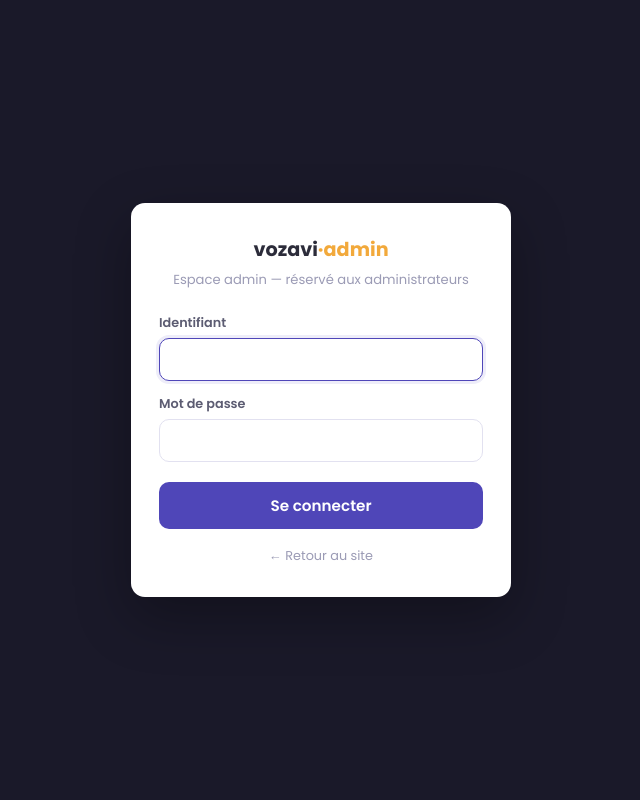
After one commit to Zizou897/linkProject, a Django app: page /admin-vozavi/login/ in a window 1280 px wide. The commit adds this page. Shown: the whole page, without its empty margins (319-959 px from the left). Run offline with Django 5.2, Linux system fonts and the light colour scheme; parts of the project's set-up code (start-up, migrations or seed data) failed here and were passed over.

Commit message:
Back-office : connexion/deconnexion admin dediee (super-admin, rate-limit, next sur) + bouton deconnexion dans la barre laterale
Co-Authored-By: Claude Opus 4.8 <noreply@anthropic.com>

```diff
--- a/core/src/backoffice/decorators.py
+++ b/core/src/backoffice/decorators.py
@@ -1,14 +1,15 @@
 from functools import wraps
 from django.contrib.auth.views import redirect_to_login
 from django.http import Http404
+from django.urls import reverse
 
 
 def superuser_required(view):
-    """Anonyme → connexion ; authentifié non-superadmin → 404 (pas de divulgation)."""
+    """Anonyme → connexion admin ; authentifié non-superadmin → 404 (pas de divulgation)."""
     @wraps(view)
     def _wrapped(request, *args, **kwargs):
         if not request.user.is_authenticated:
-            return redirect_to_login(request.get_full_path())
+            return redirect_to_login(request.get_full_path(), login_url=reverse('bo_login'))
         if not request.user.is_superuser:
             raise Http404
         return view(request, *args, **kwargs)
--- /dev/null
+++ b/core/src/backoffice/templates/backoffice/login.html
@@ -0,0 +1,50 @@
+{% load static %}
+<!DOCTYPE html>
+<html lang="fr">
+<head>
+<meta charset="UTF-8">
+<meta name="viewport" content="width=device-width, initial-scale=1.0">
+<meta name="robots" content="noindex,nofollow">
+<title>Connexion — Espace admin Vozavi</title>
+<link rel="preconnect" href="https://fonts.googleapis.com">
+<link rel="preconnect" href="https://fonts.gstatic.com" crossorigin>
+<link rel="preload" as="style" href="https://fonts.googleapis.com/css2?family=Poppins:wght@400;500;600;700;800&family=Inter:wght@400;500;600&display=swap" onload="this.onload=null;this.rel='stylesheet'">
+<noscript><link rel="stylesheet" href="https://fonts.googleapis.com/css2?family=Poppins:wght@400;500;600;700;800&family=Inter:wght@400;500;600&display=swap"></noscript>
+<link rel="stylesheet" href="{% static 'app/css/vozavi.css' %}">
+<style>
+body{min-height:100dvh;display:flex;align-items:center;justify-content:center;background:#1A1929;padding:24px}
+.lg{width:100%;max-width:380px;background:var(--white);border-radius:var(--r);box-shadow:0 20px 56px rgba(0,0,0,.3);padding:32px 28px}
+.lg-brand{font-family:var(--fh);font-weight:700;font-size:1.2rem;color:var(--txt);text-align:center}
+.lg-brand span{color:var(--amb)}
+.lg-sub{text-align:center;color:var(--txt-3);font-size:.82rem;margin:6px 0 24px;font-family:var(--fh)}
+.lg-field{margin-bottom:14px}
+.lg-field label{display:block;font-family:var(--fh);font-size:.8rem;font-weight:600;color:var(--txt-2);margin-bottom:6px}
+.lg-field input{width:100%;padding:11px 14px;border:1.5px solid var(--bdr);border-radius:var(--r-sm);font-family:var(--fb);font-size:15px;color:var(--txt);transition:border-color .15s,box-shadow .15s}
+.lg-field input:focus{outline:none;border-color:var(--ind);box-shadow:0 0 0 3px var(--ind-pale)}
+.lg-btn{width:100%;margin-top:6px;padding:12px;border:none;border-radius:var(--r-sm);background:var(--ind);color:#fff;font-family:var(--fh);font-weight:600;font-size:.95rem;cursor:pointer;transition:background .15s}
+.lg-btn:hover{background:var(--ind-d)}
+.lg-error{background:var(--red-pale);color:var(--red);border-radius:var(--r-sm);padding:10px 12px;font-size:.83rem;margin-bottom:16px;font-family:var(--fh);text-align:center}
+.lg-back{display:block;text-align:center;margin-top:18px;font-size:.8rem;color:var(--txt-3);font-family:var(--fh)}
+.lg-back:hover{color:var(--ind)}
+</style>
+</head>
+<body>
+<form class="lg" method="post" action="{% url 'bo_login' %}" novalidate>
+  {% csrf_token %}
+  <input type="hidden" name="next" value="{{ next }}">
+  <div class="lg-brand">vozavi<span>·admin</span></div>
+  <div class="lg-sub">Espace admin — réservé aux administrateurs</div>
+  {% if error %}<div class="lg-error">{{ error }}</div>{% endif %}
+  <div class="lg-field">
+    <label for="username">Identifiant</label>
+    <input type="text" id="username" name="username" autocomplete="username" autofocus required>
+  </div>
+  <div class="lg-field">
+    <label for="password">Mot de passe</label>
+    <input type="password" id="password" name="password" autocomplete="current-password" required>
+  </div>
+  <button type="submit" class="lg-btn">Se connecter</button>
+  <a href="{% url 'home' %}" class="lg-back">← Retour au site</a>
+</form>
+</body>
+</html>
--- a/core/src/backoffice/urls.py
+++ b/core/src/backoffice/urls.py
@@ -2,6 +2,8 @@ from django.urls import path
 from . import views
 
 urlpatterns = [
+    path('login/', views.bo_login, name='bo_login'),
+    path('logout/', views.bo_logout, name='bo_logout'),
     path('', views.overview, name='bo_overview'),
     path('partials/kpis/', views.kpis_partial, name='bo_kpis_partial'),
     path('users/', views.users_list, name='bo_users'),
--- a/core/src/backoffice/views.py
+++ b/core/src/backoffice/views.py
@@ -1,18 +1,66 @@
 from datetime import timedelta
 
+from django.contrib.auth import authenticate, login, logout
 from django.contrib.auth.models import User
 from django.core.cache import cache
 from django.core.paginator import Paginator
 from django.db.models import Count, Max, Q
 from django.shortcuts import get_object_or_404, redirect, render
 from django.http import HttpResponse
+from django.urls import reverse
 from django.utils import timezone
+from django.utils.http import url_has_allowed_host_and_scheme
 
 from app.models import ActivityEvent, ContactMessage, VozaviForm
 from app.activity import log_event
 
 from .decorators import superuser_required
 from .kpis import overview_context
+
+
+# ── AUTHENTIFICATION ADMIN ─────────────────────────────────────────────────────
+
+def bo_login(request):
+    """Connexion dédiée au back-office : super-utilisateurs uniquement."""
+    if request.user.is_authenticated and request.user.is_superuser:
+        return redirect('bo_overview')
+
+    error = None
+    if request.method == 'POST':
+        ip = (request.META.get('HTTP_X_FORWARDED_FOR',
+                               request.META.get('REMOTE_ADDR', '')) or '').split(',')[0].strip()
+        rate_key = f'bo_login_attempts_{ip}'
+        attempts = cache.get(rate_key, 0)
+        if attempts >= 5:
+            return render(request, 'backoffice/login.html', {
+                'error': "Trop de tentatives. Réessayez dans 15 minutes.",
+                'next': request.POST.get('next', ''),
+            })
+
+        username = request.POST.get('username', '').strip()
+        password = request.POST.get('password', '')
+        user = authenticate(request, username=username, password=password)
+        if user is not None and user.is_active and user.is_superuser:
+            cache.delete(rate_key)
+            login(request, user)
+            next_url = request.POST.get('next') or request.GET.get('next')
+            if not url_has_allowed_host_and_scheme(next_url, allowed_hosts={request.get_host()}):
+                next_url = reverse('bo_overview')
+            return redirect(next_url)
+
+        cache.set(rate_key, attempts + 1, 900)
+        error = "Identifiants invalides ou accès non autorisé."
+
+    return render(request, 'backoffice/login.html', {
+        'error': error, 'next': request.GET.get('next', request.POST.get('next', '')),
+    })
+
+
+def bo_logout(request):
+    """Déconnexion du back-office (POST) → écran de connexion admin."""
+    if request.method == 'POST':
+        logout(request)
+    return redirect('bo_login')
 
 
 def _cached_overview():
```
Also changed, not shown: core/src/backoffice/templates/backoffice/base_admin.html (+7 -1 lines), core/src/backoffice/tests.py (+57 -0 lines).
